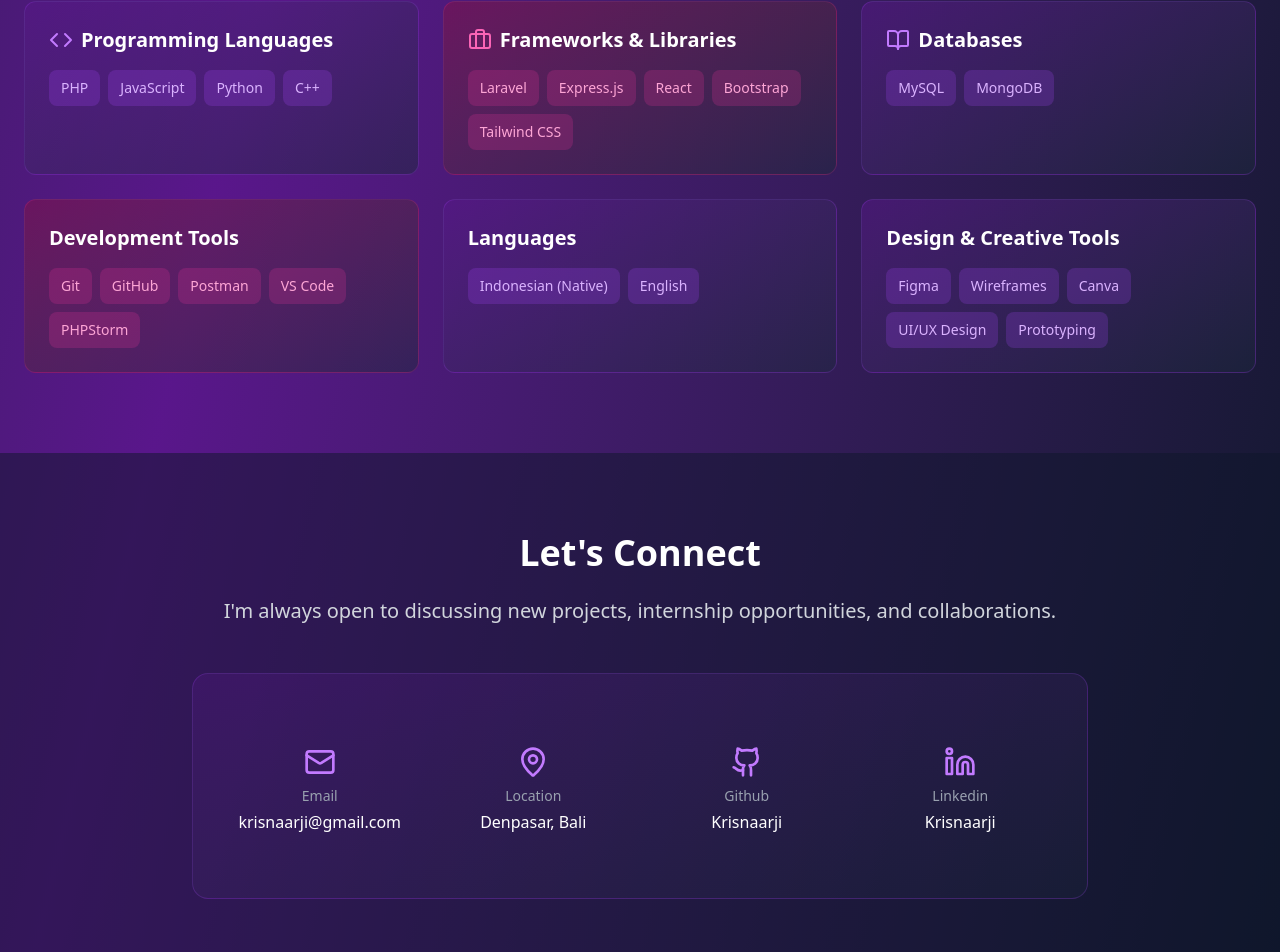
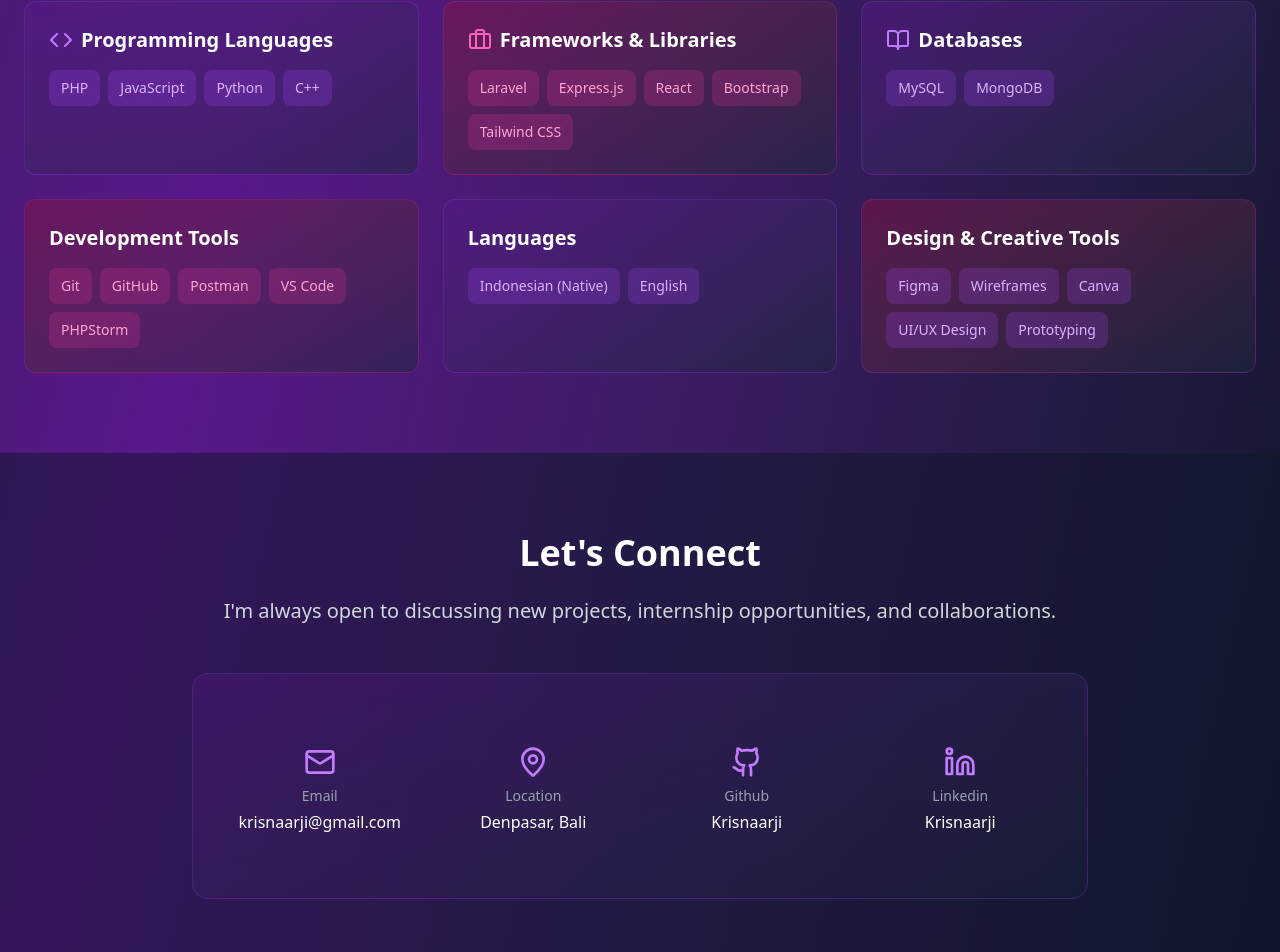
Before and after one commit to Krisnaarji/portofolio-react, a React (Vite) app: page / in a window 1280 px wide. Shown: the part 4335-5287 px from the top of the page. Built offline with nearby package versions, Linux system fonts and the light colour scheme.

Commit message:
final styling

```diff
--- a/src/App.tsx
+++ b/src/App.tsx
@@ -42,7 +42,7 @@
       title: "Back-End Web Developer - Final Project",
       description: "Team-based project developing a PHP and MySQL web application for managing products, transactions, suppliers, and users. Contributed to administrative backend development, including authentication, access control, and admin interface logic.",
       tags: ["PHP", "MySQL", "Authentication", "Backend"],
-      github: "https://github.com/Krisnaarji",
+      github: "github.com/Ramasataka/inve-barang",
       type: "Academic"
     },
     {
@@ -56,7 +56,7 @@
       title: "Secure Web Programming",
       description: "Final project focused on implementing secure web development practices and protocols to ensure data protection and system integrity.",
       tags: ["Web Security", "Secure Coding", "PHP"],
-      github: "https://github.com/Krisnaarji",
+      github: "github.com/Ramasataka/express-js-uas",
       type: "Academic"
     },
     {
@@ -375,7 +375,7 @@
                 ))}
               </div>
             </div>
-            <div className="bg-gradient-to-br from-purple-900/50 to-slate-800/50 p-6 rounded-xl border border-purple-500/20">
+            <div className="bg-gradient-to-br from-pink-900/50 to-slate-800/50 p-6 rounded-xl border border-purple-500/20">
               <h4 className="text-xl font-semibold text-white mb-4">Design & Creative Tools</h4>
               <div className="flex flex-wrap gap-2">
                 {skills.design.map((tool, i) => (
```
